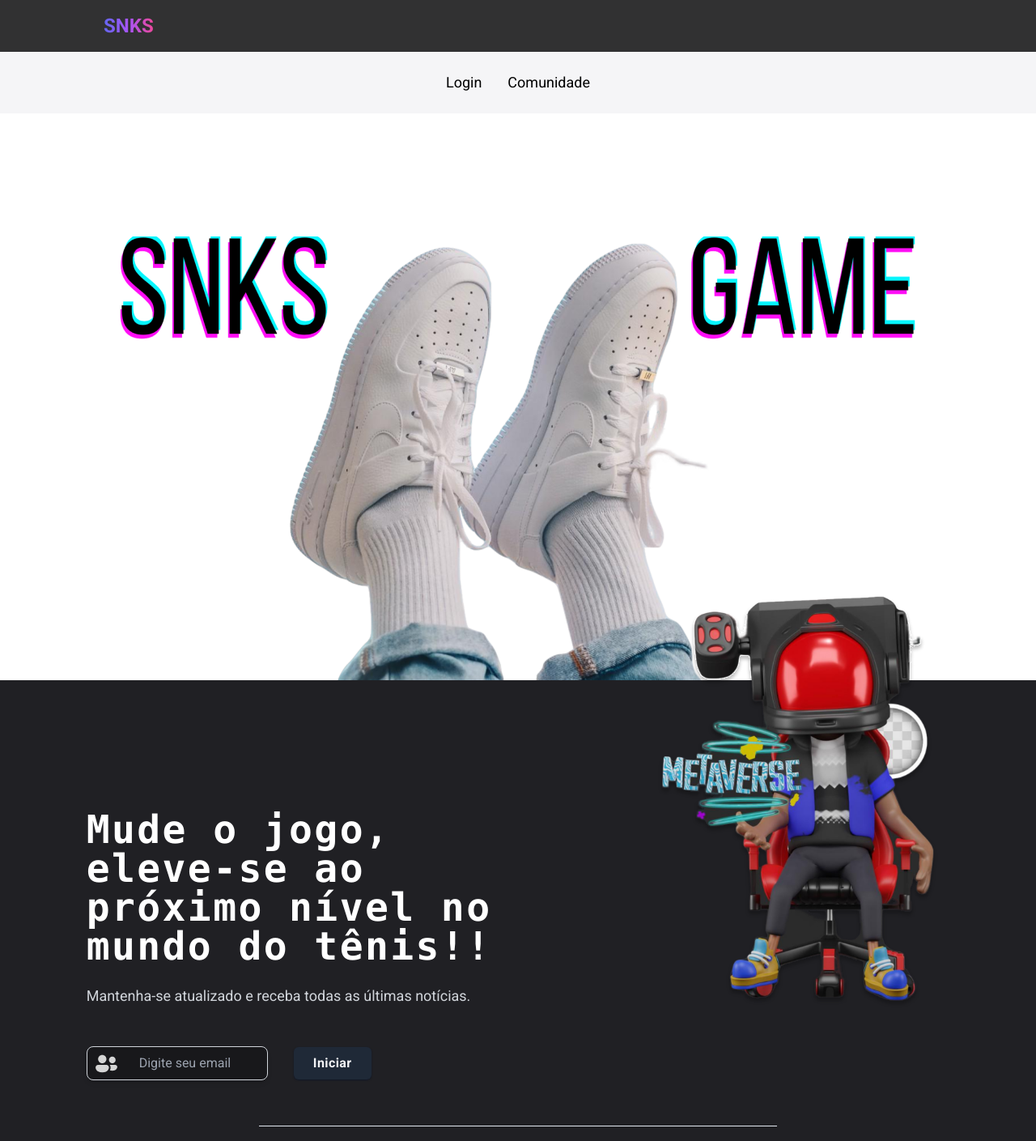
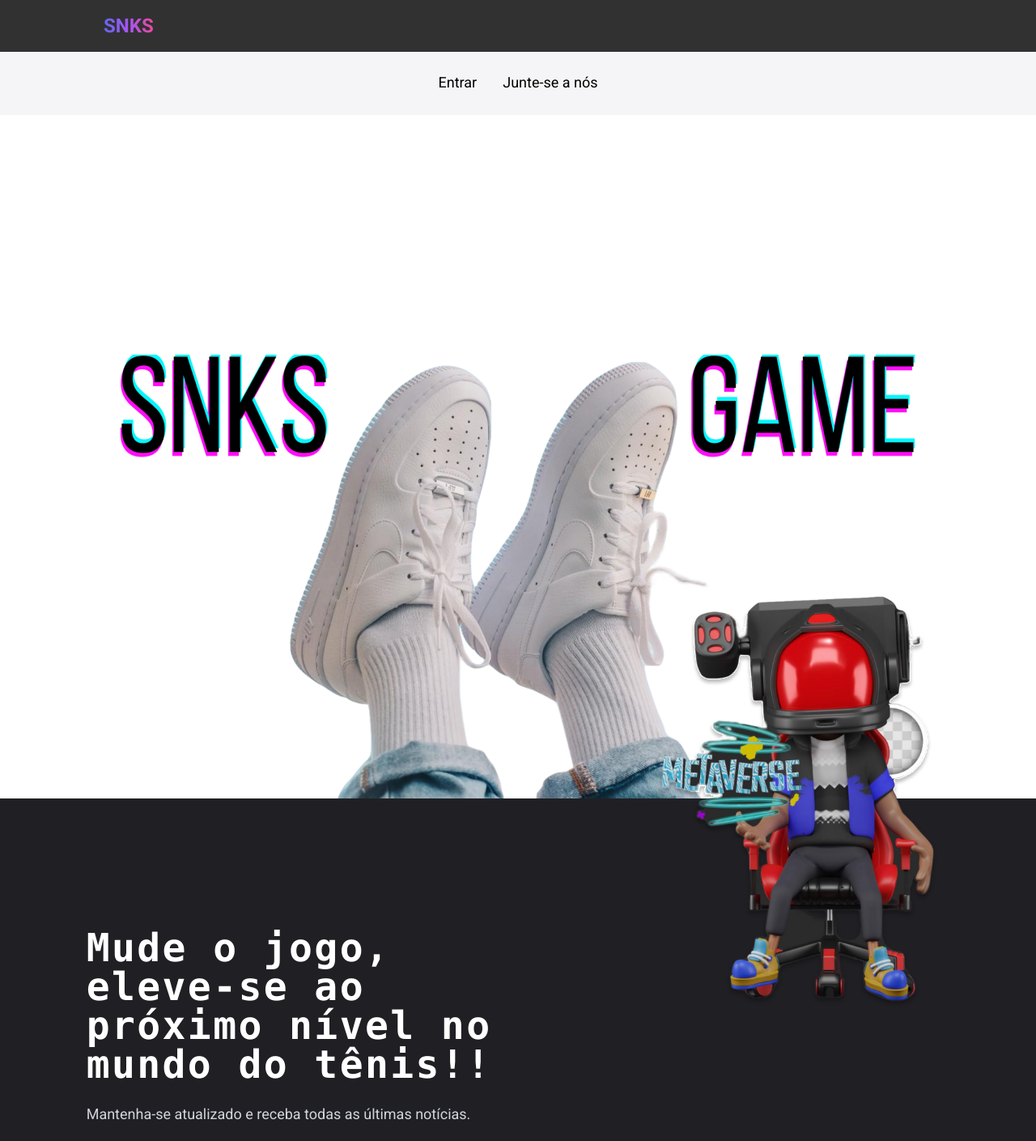
Before and after one commit to victor077/sneakers, a Next.js app in the folder front/: page / in a window 1280 px wide. Shown: the top 1409 px of the page at 81% size. Built offline with nearby package versions, Linux system fonts and the light colour scheme.

Commit message:
pequenos ajuste em components

```diff
--- a/front/src/app/layout.tsx
+++ b/front/src/app/layout.tsx
@@ -1,4 +1,4 @@
-import Header from "@/components/Header";
+import Header from "@/components/header";
 import "./globals.css";
 import { Inter } from "next/font/google";
 import { Roboto } from "next/font/google";
@@ -22,7 +22,7 @@
   return (
     <html lang="en">
       <body className={roboto.className}>
-        <Header /> {children}
+        <Header /><div className="mb-24"> {children}</div>
       </body>
     </html>
   );
--- a/front/src/app/login/components/formLogin/index.tsx
+++ b/front/src/app/login/components/formLogin/index.tsx
@@ -23,8 +23,8 @@
       <InputBase {...register("email")} title="Email" placeholder="" />
       <InputBase {...register("password")} title="Password" placeholder="" />
       <NavigationLoginRegister path="./register" title="Não tenho registro" />
-      <Button variant="secondary" type="submit">
-        Register
+      <Button size="full" type="submit">
+        Entrar
       </Button>
     </form>
   );
--- a/front/src/app/register/components/formRegister/index.tsx
+++ b/front/src/app/register/components/formRegister/index.tsx
@@ -41,7 +41,7 @@
         placeholder="Confirme sua senha"
       />
       <NavigationLoginRegister path="./login" title="Já sou registrado" />
-      <Button variant="secondary" type="submit">
+      <Button size="full" type="submit">
         Register
       </Button>
     </form>
--- a/front/src/components/Card.tsx
+++ b/front/src/components/Card.tsx
@@ -1,20 +1,15 @@
-import React, { PropsWithChildren, ReactNode } from "react";
-import Button from "./Button";
-
+import React, { ReactNode } from "react";
 interface CardProps {
   body: ReactNode;
-  firstButton: ReactNode;
-  secondButton?: ReactNode;
-  lastButton: ReactNode;
 }
 
-const Card = ({ body, firstButton, secondButton, lastButton }: CardProps) => {
+const Card = ({ body }: CardProps) => {
   return (
     <div className="w-4/5 bg-gray-100 shadow-sm shadow-slate-400 border rounded-md ">
       <div className="flex  justify-center py-10 px-16 gap-10 flex-col">
         <header className="flex gap-4 flex-col items-center">
-          <p className="md:text-4xl font-semibold">Titulo</p>
-          <p className="md:text-2xl font-normal text-gray-600">
+          <p className="md:text-4xl font-semibold bg-gradient-to-r from-indigo-500 via-purple-500 to-pink-500 bg-clip-text text-transparent ">Feedback SNKS</p>
+          <p className="md:text-2xl font-normal text-gray-800">
             Esse formulario tera como intuito conseguir filtrar os tenis que
             estão sendo mais procurados no mundo dos tenis nossa nova loja de
             tenis terá como objetivo facilitar a sua procura dos tenis pouco
@@ -22,13 +17,6 @@
           </p>
         </header>
         {body}
-        <footer className="flex justify-end items-center ">
-          <div className="flex space-x-2">
-            <span>{firstButton}</span>
-            <span>{secondButton}</span>
-            <span>{lastButton}</span>
-          </div>
-        </footer>
       </div>
     </div>
   );
--- a/front/src/components/Section/components/formEmail/index.tsx
+++ b/front/src/components/Section/components/formEmail/index.tsx
@@ -19,7 +19,7 @@
       className="flex items-center gap-8"
     >
       <IconInput {...register("email")} placeholder="Digite seu email" />
-      <Button variant="primary">Iniciar</Button>
+      <Button color="secondary">Iniciar</Button>
     </form>
   );
 };
--- a/front/src/components/header.tsx
+++ b/front/src/components/header.tsx
@@ -1,6 +1,6 @@
 import React from "react";
 import Link from "next/link";
-import Logo from "./Logo";
+import Logo from "./logo";
 
 function Header() {
   return (
@@ -10,13 +10,15 @@
           <Logo />
         </nav>
       </header>
-      <header>
+      <header className="mb-36">
         <nav className="bg-[#F5F5F7] justify-center items-center flex">
           <ul className="flex gap-8 cursor-pointer py-6 font-medium text-lg">
             <Link href="/login">
-              <li>Login</li>
+              <li className="border-transparent border-b-2 hover:border-slate-950">Entrar</li>
             </Link>
-            <li>Comunidade</li>
+            <Link href="/register">
+              <li className="border-transparent border-b-2 hover:border-slate-950">Junte-se a nós</li>
+            </Link>
           </ul>
         </nav>
       </header>
```
